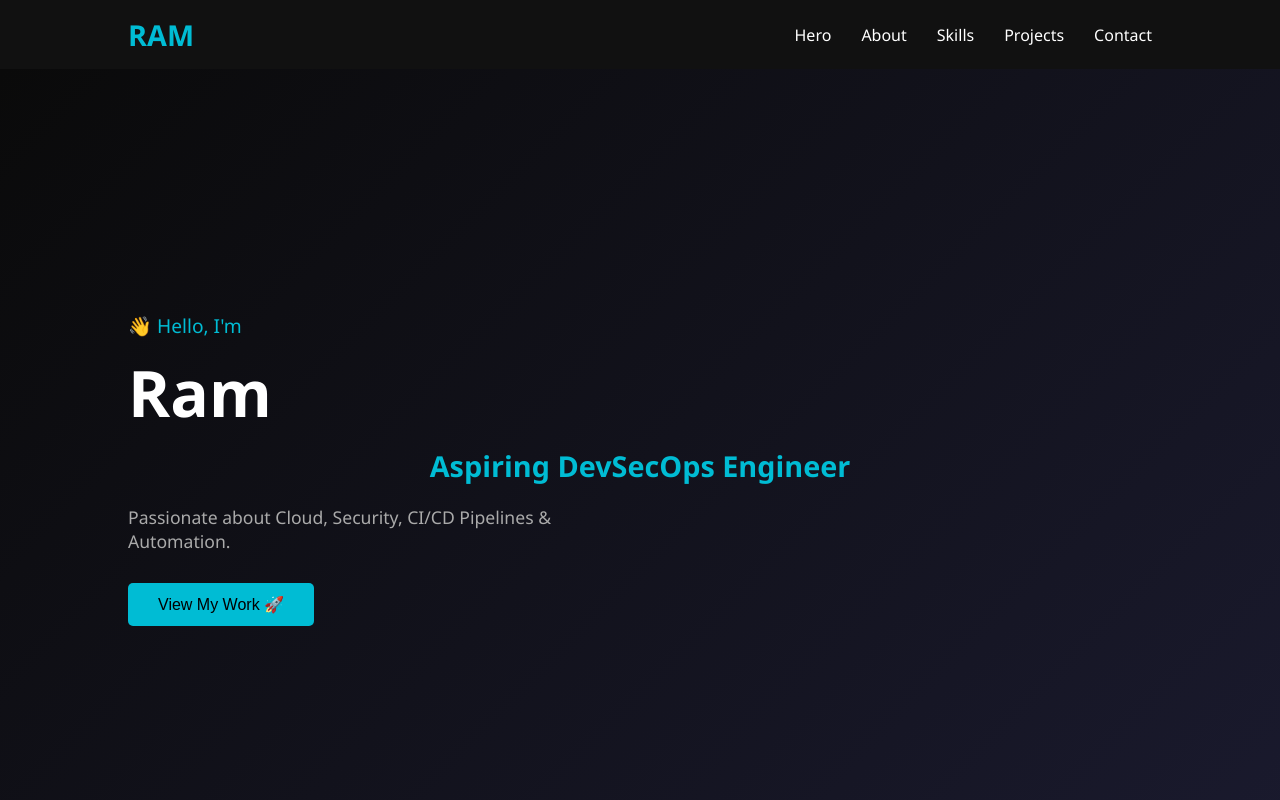
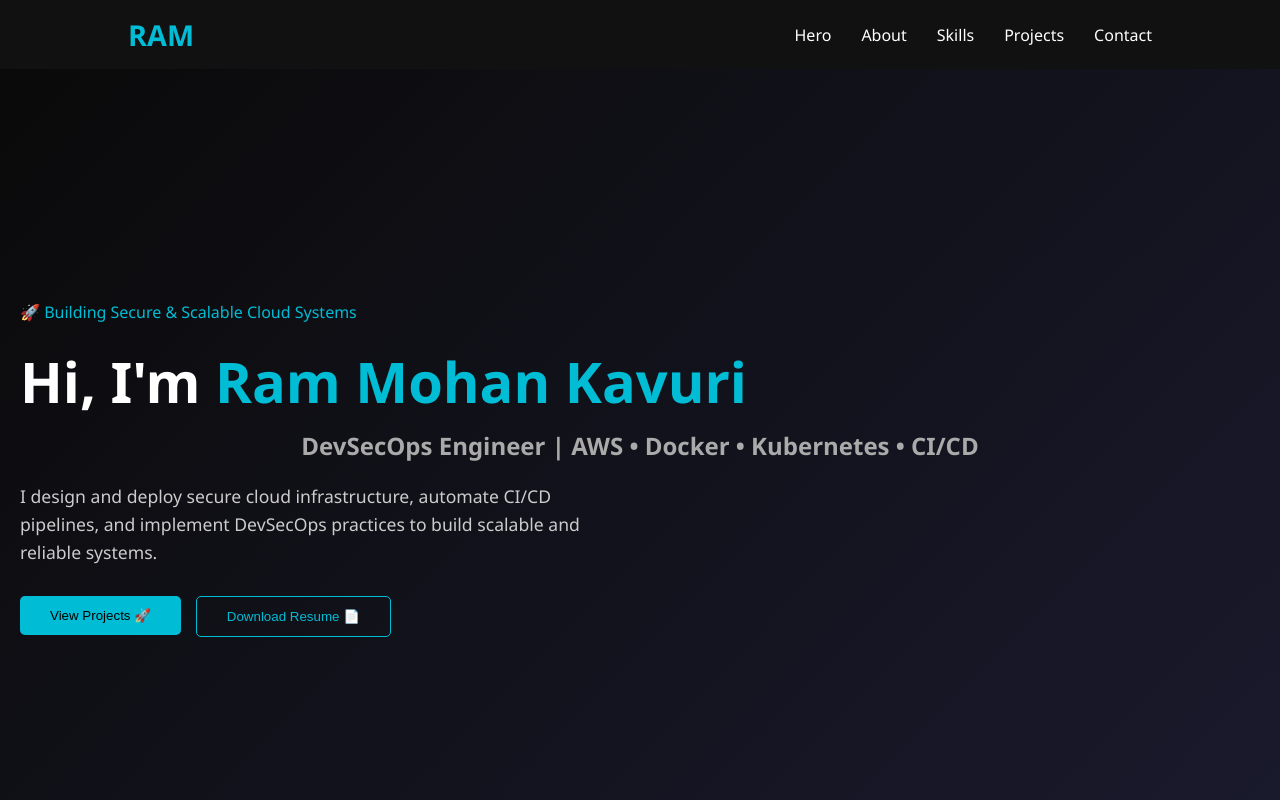
Before and after one commit to RamMohanKavuri/ram-portfolio, a React (Create React App) app: page / in a window 1280 px wide. Shown: the top 800 px of the page. Built offline with nearby package versions, Linux system fonts and the light colour scheme.

Commit message:
Updated hero section UI

```diff
--- a/src/components/Hero.js
+++ b/src/components/Hero.js
@@ -3,28 +3,71 @@ import { Link } from 'react-scroll';
 function Hero() {
   return (
     <section id="hero" style={styles.section}>
-      <p style={styles.greeting}>👋 Hello, I'm</p>
-      <h1 style={styles.name}>Ram</h1>
-      <h2 style={styles.role}>Aspiring DevSecOps Engineer</h2>
+      <p style={styles.tagline}>🚀 Building Secure & Scalable Cloud Systems</p>
+
+      <h1 style={styles.name}>
+        Hi, I'm <span style={styles.highlight}>Ram Mohan Kavuri</span>
+      </h1>
+
+      <h2 style={styles.role}>
+        DevSecOps Engineer | AWS • Docker • Kubernetes • CI/CD
+      </h2>
+
       <p style={styles.desc}>
-        Passionate about Cloud, Security, CI/CD Pipelines & Automation.
+        I design and deploy secure cloud infrastructure, automate CI/CD pipelines,
+        and implement DevSecOps practices to build scalable and reliable systems.
       </p>
-      <Link to="projects" smooth={true} duration={500}>
-        <button style={styles.btn}>View My Work 🚀</button>
-      </Link>
+
+      <div style={styles.buttons}>
+        <Link to="projects" smooth={true} duration={500}>
+          <button style={styles.btnPrimary}>View Projects 🚀</button>
+        </Link>
+
+        <a href="/resume.pdf" target="_blank" rel="noopener noreferrer">
+          <button style={styles.btnSecondary}>Download Resume 📄</button>
+        </a>
+      </div>
     </section>
   );
 }
 
 const styles = {
-  section: { minHeight:'100vh', display:'flex', flexDirection:'column',
-    justifyContent:'center', background:'linear-gradient(135deg, #0a0a0a, #1a1a2e)' },
-  greeting: { fontSize:'1.2rem', color:'#00bcd4' },
-  name: { fontSize:'4rem', fontWeight:'bold', margin:'10px 0' },
-  role: { fontSize:'1.8rem', color:'#00bcd4', marginBottom:'20px' },
-  desc: { fontSize:'1.1rem', color:'#aaa', maxWidth:'500px', marginBottom:'30px' },
-  btn: { padding:'12px 30px', backgroundColor:'#00bcd4', color:'#000',
-    border:'none', borderRadius:'5px', fontSize:'1rem', cursor:'pointer' },
+  section: {
+    minHeight:'100vh',
+    display:'flex',
+    flexDirection:'column',
+    justifyContent:'center',
+    background:'linear-gradient(135deg, #0a0a0a, #1a1a2e)',
+    padding:'0 20px'
+  },
+  tagline: { fontSize:'1rem', color:'#00bcd4', marginBottom:'10px' },
+  name: { fontSize:'3.5rem', fontWeight:'bold', margin:'10px 0' },
+  highlight: { color:'#00bcd4' },
+  role: { fontSize:'1.5rem', color:'#aaa', marginBottom:'20px' },
+  desc: {
+    fontSize:'1.1rem',
+    color:'#ccc',
+    maxWidth:'600px',
+    marginBottom:'30px',
+    lineHeight:'1.6'
+  },
+  buttons: { display:'flex', gap:'15px' },
+  btnPrimary: {
+    padding:'12px 30px',
+    backgroundColor:'#00bcd4',
+    color:'#000',
+    border:'none',
+    borderRadius:'5px',
+    cursor:'pointer'
+  },
+  btnSecondary: {
+    padding:'12px 30px',
+    backgroundColor:'transparent',
+    color:'#00bcd4',
+    border:'1px solid #00bcd4',
+    borderRadius:'5px',
+    cursor:'pointer'
+  }
 };
 
 export default Hero;
```
